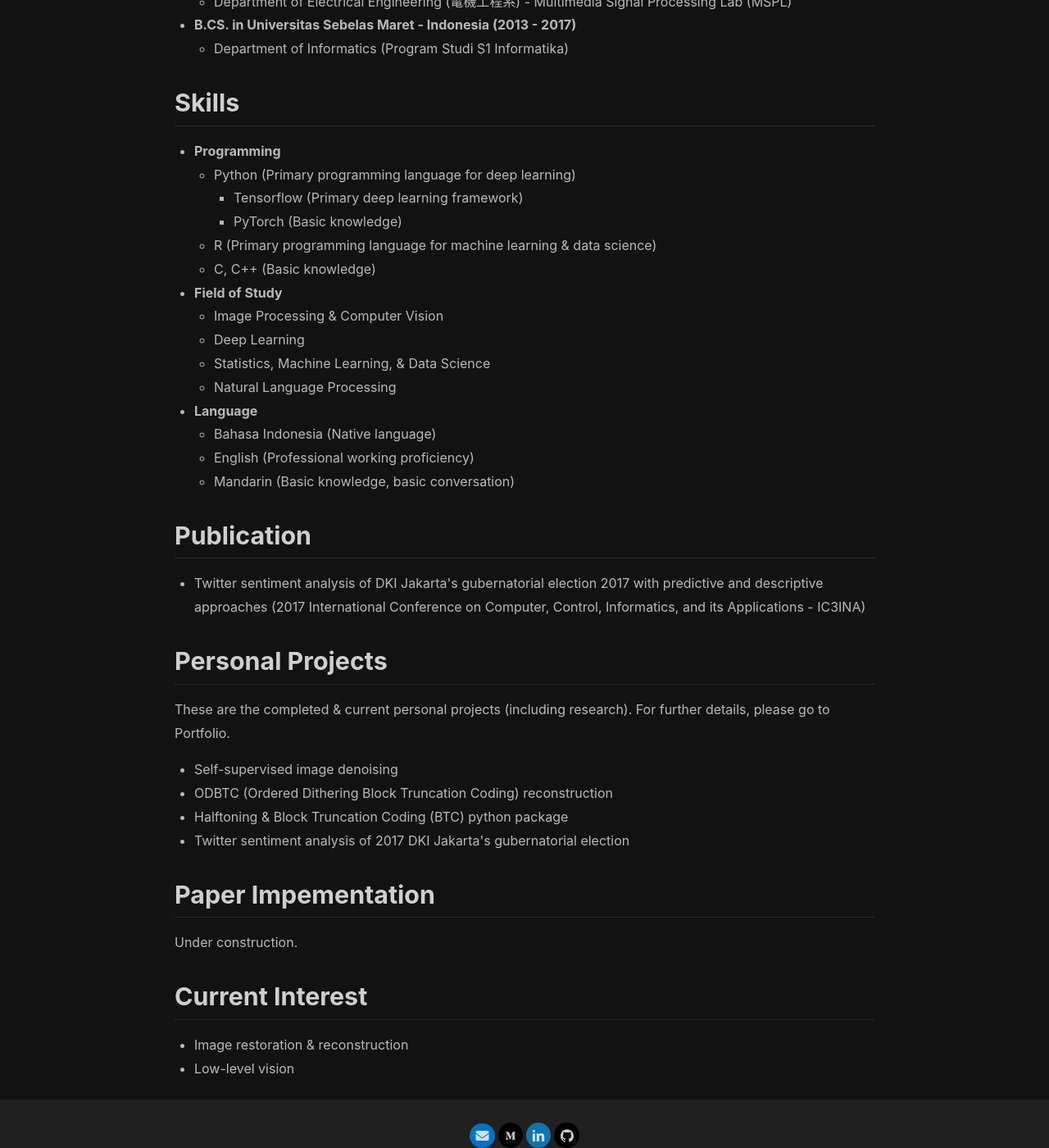
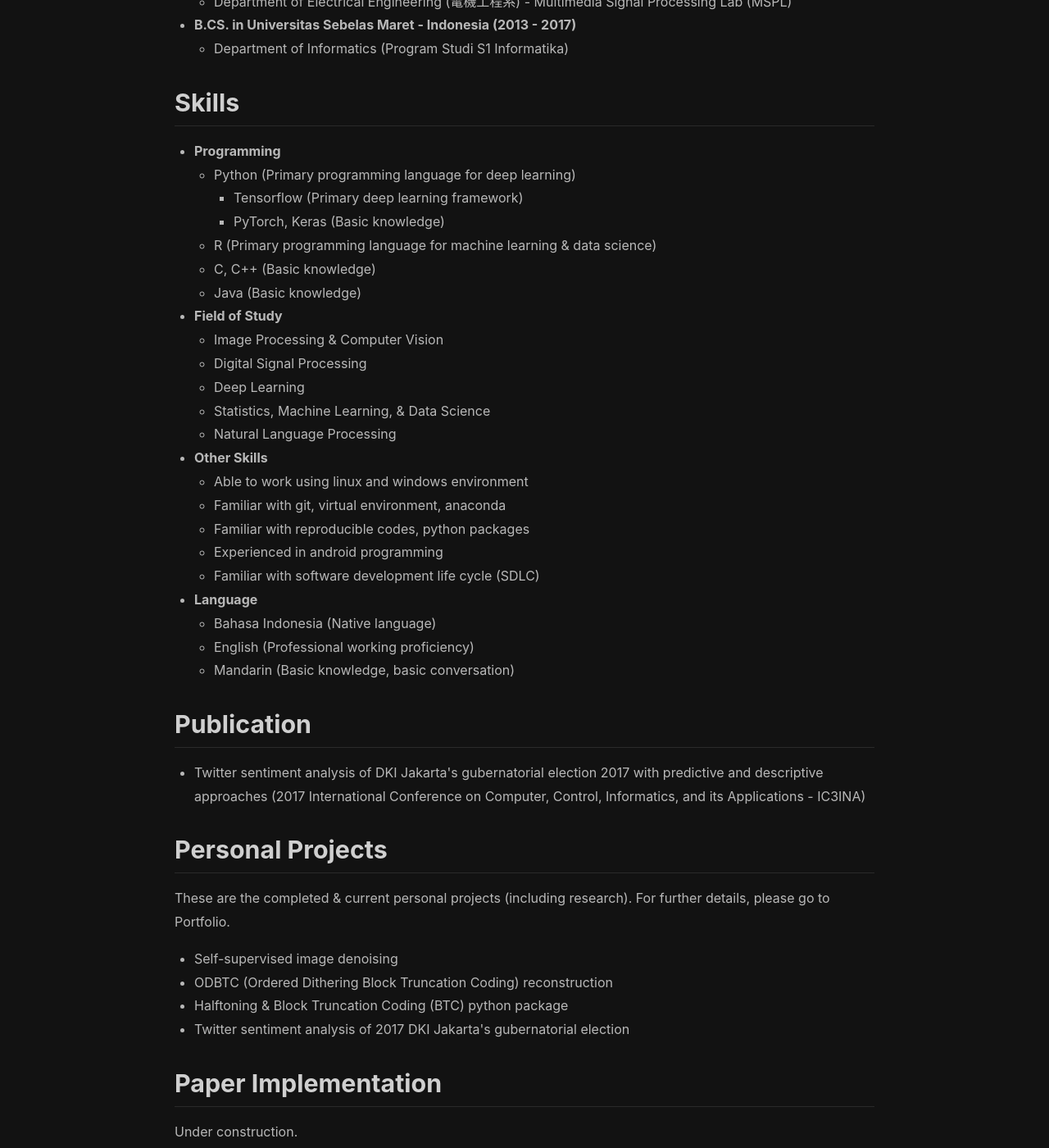
Before and after one commit to kuroipearls/kuroipearls.github.io, a Jekyll site: the page built from about.html, in a window 1280 px wide and 1400 px high, scrolled down 628 px. Shown: the whole window at 82% size. Built offline with Jekyll 4.4.1, drawn with Linux system fonts in a browser that asks for light colours; nearby versions of some CDN libraries.

```diff
--- a/_config.yml
+++ b/_config.yml
@@ -48,7 +48,7 @@ author:
   medium    : https://medium.com/kuroipearls # "user_name" the last part of your profile url, e.g. https://medium.com/user_name
   zhihu     : # "user_name" the last part of your profile url, e.g. https://www.zhihu.com/people/user_name
   douban    : # "user_name" the last part of your profile url, e.g. https://www.douban.com/people/user_name
-  linkedin  : https://www.linkedin.com/in/della-budiono # "user_name" the last part of your profile url, e.g. https://www.linkedin.com/in/user_name
+  linkedin  : della-budiono # "user_name" the last part of your profile url, e.g. https://www.linkedin.com/in/user_name
   github    : https://github.com/kuroipearls # "user_name" the last part of your profile url, e.g. https://github.com/user_name
   npm       : # "user_name" the last part of your profile url, e.g. https://www.npmjs.com/~user_name
 
--- a/_layouts/home.html
+++ b/_layouts/home.html
@@ -2,7 +2,7 @@
 layout: article
 titles:
   # @start locale config
-  en      : &EN       Home
+  en      : &EN       Profile
   en-GB   : *EN
   en-US   : *EN
   en-CA   : *EN
--- a/about.html
+++ b/about.html
@@ -27,17 +27,27 @@ layout: about
 		<li>Python (Primary programming language for deep learning)</li>
 		<ul>
 			<li>Tensorflow (Primary deep learning framework)</li>
-			<li>PyTorch (Basic knowledge)</li>
+			<li>PyTorch, Keras (Basic knowledge)</li>
 		</ul>
 		<li>R (Primary programming language for machine learning & data science)</li>
 		<li>C, C++ (Basic knowledge)</li>
+		<li>Java (Basic knowledge)</li>
 	</ul>
 	<li><b>Field of Study</b></li>
 	<ul>
 		<li>Image Processing & Computer Vision</li>
+		<li>Digital Signal Processing</li>
 		<li>Deep Learning</li>
 		<li>Statistics, Machine Learning, & Data Science</li>
 		<li>Natural Language Processing</li>
+	</ul>
+	<li><b>Other Skills</b></li>
+	<ul>
+		<li>Able to work using linux and windows environment</li>
+		<li>Familiar with git, virtual environment, anaconda</li>
+		<li>Familiar with reproducible codes, python packages</li>
+		<li>Experienced in android programming</li>
+		<li>Familiar with software development life cycle (SDLC)</li>
 	</ul>
 	<li><b>Language</b></li>
 	<ul>
@@ -62,7 +72,7 @@ layout: about
 	<li>Twitter sentiment analysis of 2017 DKI Jakarta's gubernatorial election</li>
 </ul>
 
-<h2>Paper Impementation</h2>
+<h2>Paper Implementation</h2>
 <p>Under construction.</p>
 
 <h2>Current Interest</h2>
```
Also changed, not shown: index.html (+5 -6 lines), test/_config.yml (+1 -1 lines).
